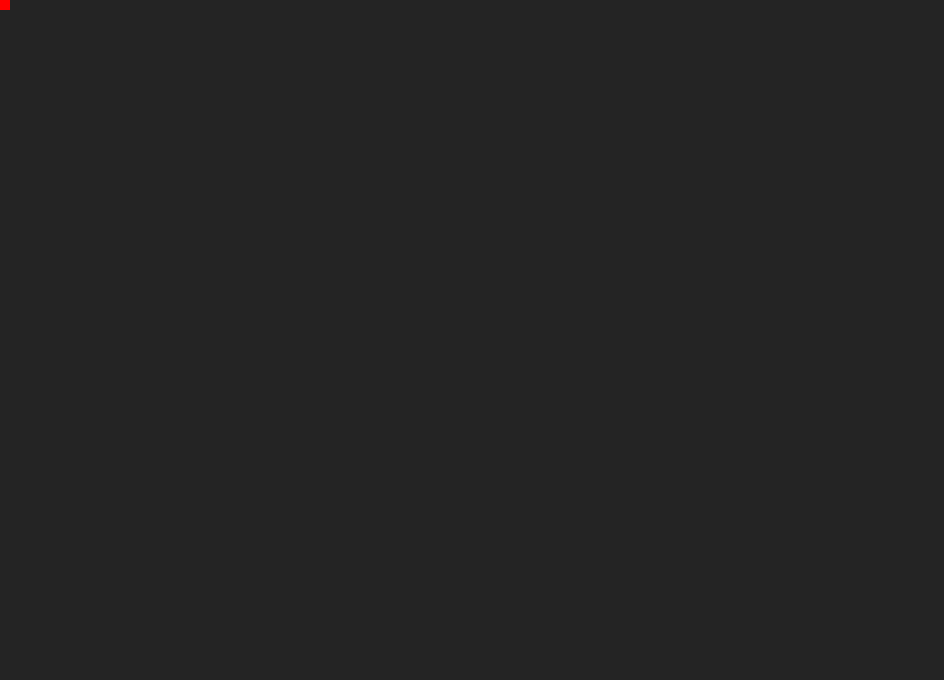
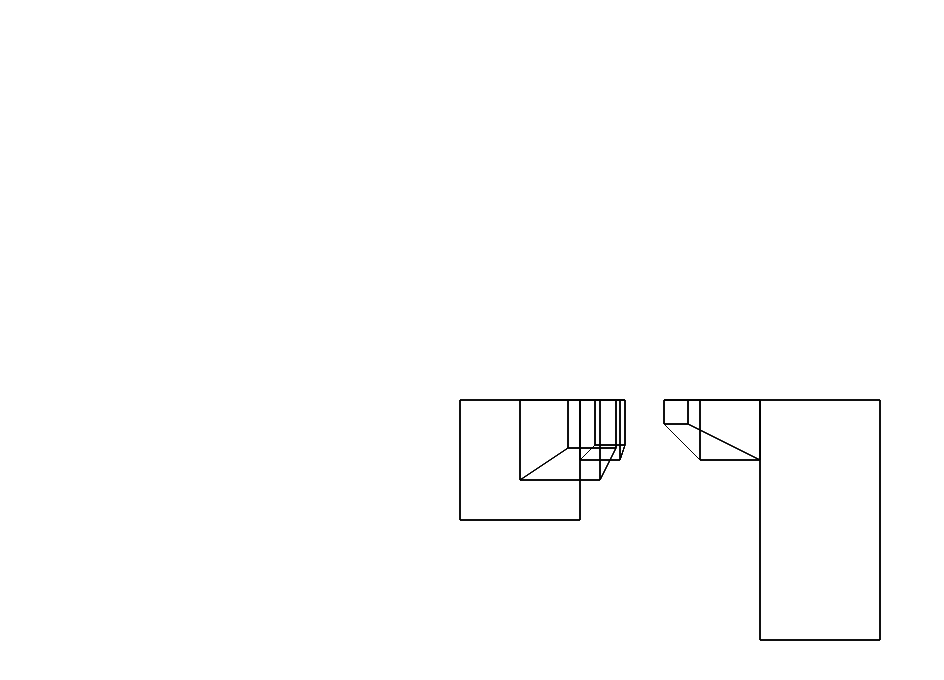
Before and after one commit to nidomika/virtual-camera, a website built with Vite: page index.html in a window 1280 px wide. Shown: the whole page, without its empty margins (0-944 px from the left). Built offline with nearby package versions, Linux system fonts and the light colour scheme.

Commit message:
Add first drawing of cubes

```diff
--- a/src/bindKeys.ts
+++ /dev/null
@@ -1,16 +0,0 @@
-export function bindKeys(camera: Camera): void {
-  window.addEventListener('keydown', e => {
-    if (e.key === 'w') camera.y--
-    if (e.key === 's') camera.y++
-    if (e.key === 'a') camera.x--
-    if (e.key === 'd') camera.x++
-    if (e.key === 'e') camera.z--
-    if (e.key === 'q') camera.z++
-    if (e.key === 'r') camera.pov++
-    if (e.key === 'f') camera.pov--
-    if (e.key === 'ArrowDown') camera.rotationX--
-    if (e.key === 'ArrowUp') camera.rotationX++
-    if (e.key === 'ArrowLeft') camera.rotationX--
-    if (e.key === 'ArrowRight') camera.rotationX++
-  })
-}
--- /dev/null
+++ b/src/cubes.ts
@@ -0,0 +1,96 @@
+import Point3d from './point3d'
+import Vector from './vector'
+
+function cubeVertexesToFaces(vertexes: Point3d[]) {
+  return [
+    [
+      new Vector(vertexes[0], vertexes[1]),
+      new Vector(vertexes[1], vertexes[3]),
+      new Vector(vertexes[3], vertexes[2]),
+      new Vector(vertexes[2], vertexes[0]),
+    ],
+    [
+      new Vector(vertexes[4], vertexes[5]),
+      new Vector(vertexes[5], vertexes[7]),
+      new Vector(vertexes[7], vertexes[6]),
+      new Vector(vertexes[6], vertexes[4]),
+    ],
+    [
+      new Vector(vertexes[0], vertexes[4]),
+      new Vector(vertexes[4], vertexes[6]),
+      new Vector(vertexes[6], vertexes[2]),
+      new Vector(vertexes[2], vertexes[0]),
+    ],
+    [
+      new Vector(vertexes[1], vertexes[5]),
+      new Vector(vertexes[5], vertexes[7]),
+      new Vector(vertexes[7], vertexes[3]),
+      new Vector(vertexes[3], vertexes[1]),
+    ],
+    [
+      new Vector(vertexes[0], vertexes[1]),
+      new Vector(vertexes[1], vertexes[5]),
+      new Vector(vertexes[5], vertexes[4]),
+      new Vector(vertexes[4], vertexes[0]),
+    ],
+    [
+      new Vector(vertexes[2], vertexes[3]),
+      new Vector(vertexes[3], vertexes[7]),
+      new Vector(vertexes[7], vertexes[6]),
+      new Vector(vertexes[6], vertexes[2]),
+    ],
+  ]
+}
+
+export const cubes = [
+  cubeVertexesToFaces([
+    new Point3d(3, 2, -2),
+    new Point3d(3, 0, -2),
+    new Point3d(3, 2, 0),
+    new Point3d(3, 0, 0),
+    new Point3d(1, 2, -2),
+    new Point3d(1, 0, -2),
+    new Point3d(1, 2, 0),
+    new Point3d(1, 0, 0),
+  ]),
+  cubeVertexesToFaces([
+    new Point3d(-1, 2, -1),
+    new Point3d(-1, 0, -1),
+    new Point3d(-1, 2, 0),
+    new Point3d(-1, 0, 0),
+    new Point3d(-2, 2, -1),
+    new Point3d(-2, 0, -1),
+    new Point3d(-2, 2, 0),
+    new Point3d(-2, 0, 0),
+  ]),
+  cubeVertexesToFaces([
+    new Point3d(-1, 1, -5),
+    new Point3d(-1, 0, -5),
+    new Point3d(-1, 1, -2),
+    new Point3d(-1, 0, -2),
+    new Point3d(-2, 1, -5),
+    new Point3d(-2, 0, -5),
+    new Point3d(-2, 1, -2),
+    new Point3d(-2, 0, -2),
+  ]),
+  cubeVertexesToFaces([
+    new Point3d(3, 2, -5),
+    new Point3d(3, 0, -5),
+    new Point3d(3, 2, -3),
+    new Point3d(3, 0, -3),
+    new Point3d(1, 2, -5),
+    new Point3d(1, 0, -5),
+    new Point3d(1, 2, -3),
+    new Point3d(1, 0, -3),
+  ]),
+  cubeVertexesToFaces([
+    new Point3d(3, 3, -8),
+    new Point3d(3, 0, -8),
+    new Point3d(3, 3, -6),
+    new Point3d(3, 0, -6),
+    new Point3d(1, 3, -8),
+    new Point3d(1, 0, -8),
+    new Point3d(1, 3, -6),
+    new Point3d(1, 0, -6),
+  ]),
+]
--- a/src/main.ts
+++ b/src/main.ts
@@ -1,6 +1,5 @@
-import { bindKeys } from './bindKeys'
 import { renderLoop } from './renderLoop'
-import { cubes } from './scene'
+import { cubes } from './cubes'
 import './style.css'
 
 const canvas = document.querySelector<HTMLCanvasElement>('#canvas')!
@@ -9,19 +8,70 @@ ctx.canvas.width = window.innerWidth
 ctx.canvas.height = window.innerHeight
 ctx.fillStyle = 'red'
 
-const camera: Camera = {
-  pov: 90,
-  x: 0,
-  y: 0,
-  z: 0,
-  rotationX: 0,
-  rotationY: 0,
-  rotationZ: 0,
-}
-console.log(cubes)
-bindKeys(camera)
+let cameraPov = 120
+const vectors3d = cubes.flatMap(cube => cube.flatMap(face => face))
+
+window.addEventListener('keydown', e => {
+  if (e.key === 'w') {
+    // move up
+    vectors3d.forEach(v => v.moveDown(0.1))
+  }
+  if (e.key === 's') {
+    // move down
+    vectors3d.forEach(v => v.moveUp(0.1))
+  }
+  if (e.key === 'a') {
+    // move left
+    vectors3d.forEach(v => v.moveRight(0.1))
+  }
+  if (e.key === 'd') {
+    // move right
+    vectors3d.forEach(v => v.moveLeft(0.1))
+  }
+  if (e.key === 'e') {
+    // move forward
+    vectors3d.forEach(v => v.moveBack(0.1))
+  }
+  if (e.key === 'q') {
+    // move backward
+    vectors3d.forEach(v => v.moveForward(0.1))
+  }
+  if (e.key === 'r') {
+    // rotate right
+    vectors3d.forEach(v => v.rotateOY(0.1))
+  }
+  if (e.key === 'f') {
+    // rotate left
+    vectors3d.forEach(v => v.rotateOY(-0.1))
+  }
+  if (e.key === 'ArrowDown') {
+    // rotate down
+    vectors3d.forEach(v => v.rotateOX(0.1))
+  }
+  if (e.key === 'ArrowUp') {
+    // rotate up
+    vectors3d.forEach(v => v.rotateOX(-0.1))
+  }
+  if (e.key === 'ArrowLeft') {
+    // rotate left
+    vectors3d.forEach(v => v.rotateOZ(0.1))
+  }
+  if (e.key === 'ArrowRight') {
+    // rotate right
+    vectors3d.forEach(v => v.rotateOZ(-0.1))
+  }
+})
 
 renderLoop(() => {
+  const vectors2d = vectors3d.map(vector => vector.to2d(cameraPov))
+
   ctx.clearRect(0, 0, canvas.width, canvas.height)
-  ctx.fillRect(camera.x, camera.y, 10, 10)
+
+  vectors2d.forEach(vector => {
+    ctx.beginPath()
+    ctx.moveTo(canvas.width / 2 + vector.a.x, canvas.height / 2 - vector.a.y)
+    ctx.lineTo(canvas.width / 2 + vector.b.x, canvas.height / 2 - vector.b.y)
+    ctx.closePath()
+    ctx.stroke()
+  })
 })
--- /dev/null
+++ b/src/point2d.ts
@@ -0,0 +1,9 @@
+export default class Point2d {
+  public x: number
+  public y: number
+
+  constructor(x: number, y: number) {
+    this.x = x
+    this.y = y
+  }
+}
--- /dev/null
+++ b/src/point3d.ts
@@ -0,0 +1,70 @@
+import Point2d from './point2d'
+
+export default class Point3d {
+  public x: number
+  public y: number
+  public z: number
+  public w: number
+
+  constructor(x: number, y: number, z: number) {
+    this.x = x
+    this.y = y
+    this.z = z
+    this.w = 1.0
+  }
+
+  get matrix(): number[] {
+    return [this.x, this.y, this.z, this.w]
+  }
+
+  set matrix(matrix: number[]) {
+    this.x = matrix[0]
+    this.y = matrix[1]
+    this.z = matrix[2]
+    this.w = matrix[3]
+  }
+
+  rotateOX(angle: number) {
+    const sin = Math.sin(angle)
+    const cos = Math.cos(angle)
+    const matrix = this.matrix
+    this.matrix = [
+      matrix[0],
+      matrix[1] * cos - matrix[2] * sin,
+      matrix[1] * sin + matrix[2] * cos,
+      matrix[3],
+    ]
+  }
+
+  rotateOY(angle: number) {
+    const sin = Math.sin(angle)
+    const cos = Math.cos(angle)
+    const matrix = this.matrix
+    this.matrix = [
+      matrix[0] * cos + matrix[2] * sin,
+      matrix[1],
+      -matrix[0] * sin + matrix[2] * cos,
+      matrix[3],
+    ]
+  }
+
+  rotateOZ(angle: number) {
+    const sin = Math.sin(angle)
+    const cos = Math.cos(angle)
+    const matrix = this.matrix
+    this.matrix = [
+      matrix[0] * cos - matrix[1] * sin,
+      matrix[0] * sin + matrix[1] * cos,
+      matrix[2],
+      matrix[3],
+    ]
+  }
+
+  to2d(pov: number): Point2d {
+    const projectedX = this.x / this.w
+    const projectedY = this.y / this.w
+    const x = (projectedX * pov) / this.z
+    const y = (projectedY * pov) / this.z
+    return new Point2d(x, y)
+  }
+}
--- a/src/scene.ts
+++ /dev/null
@@ -1,106 +0,0 @@
-function cubeVertexesToFaces(vertexes: Vertex3d[]): Cuboid {
-  return [
-    [
-      { a: vertexes[0], b: vertexes[1] },
-      { a: vertexes[1], b: vertexes[2] },
-      { a: vertexes[2], b: vertexes[3] },
-      { a: vertexes[3], b: vertexes[0] },
-    ],
-    [
-      { a: vertexes[4], b: vertexes[5] },
-      { a: vertexes[5], b: vertexes[6] },
-      { a: vertexes[6], b: vertexes[7] },
-      { a: vertexes[7], b: vertexes[4] },
-    ],
-    [
-      { a: vertexes[0], b: vertexes[2] },
-      { a: vertexes[2], b: vertexes[4] },
-      { a: vertexes[4], b: vertexes[6] },
-      { a: vertexes[6], b: vertexes[0] },
-    ],
-    [
-      { a: vertexes[1], b: vertexes[3] },
-      { a: vertexes[3], b: vertexes[5] },
-      { a: vertexes[5], b: vertexes[7] },
-      { a: vertexes[7], b: vertexes[1] },
-    ],
-    [
-      { a: vertexes[0], b: vertexes[1] },
-      { a: vertexes[1], b: vertexes[4] },
-      { a: vertexes[4], b: vertexes[5] },
-      { a: vertexes[5], b: vertexes[0] },
-    ],
-    [
-      { a: vertexes[2], b: vertexes[3] },
-      { a: vertexes[3], b: vertexes[6] },
-      { a: vertexes[6], b: vertexes[7] },
-      { a: vertexes[7], b: vertexes[2] },
-    ],
-  ]
-}
-
-console.log(
-  cubeVertexesToFaces([
-    { x: 3, y: 2, z: -2 },
-    { x: 3, y: 0, z: -2 },
-    { x: 3, y: 2, z: 0 },
-    { x: 3, y: 0, z: 0 },
-    { x: 1, y: 2, z: -2 },
-    { x: 1, y: 0, z: -2 },
-    { x: 1, y: 2, z: 0 },
-    { x: 1, y: 0, z: 0 },
-  ])
-)
-
-export const cubes: Cuboid[] = [
-  cubeVertexesToFaces([
-    { x: 3, y: 2, z: -2 },
-    { x: 3, y: 0, z: -2 },
-    { x: 3, y: 2, z: 0 },
-    { x: 3, y: 0, z: 0 },
-    { x: 1, y: 2, z: -2 },
-    { x: 1, y: 0, z: -2 },
-    { x: 1, y: 2, z: 0 },
-    { x: 1, y: 0, z: 0 },
-  ]),
-  cubeVertexesToFaces([
-    { x: -1, y: 2, z: -1 },
-    { x: -1, y: 0, z: -1 },
-    { x: -1, y: 2, z: 0 },
-    { x: -1, y: 0, z: 0 },
-    { x: -2, y: 2, z: -1 },
-    { x: -2, y: 0, z: -1 },
-    { x: -2, y: 2, z: 0 },
-    { x: -2, y: 0, z: 0 },
-  ]),
-  cubeVertexesToFaces([
-    { x: -1, y: 1, z: -5 },
-    { x: -1, y: 0, z: -5 },
-    { x: -1, y: 1, z: -2 },
-    { x: -1, y: 0, z: -2 },
-    { x: -2, y: 1, z: -5 },
-    { x: -2, y: 0, z: -5 },
-    { x: -2, y: 1, z: -2 },
-    { x: -2, y: 0, z: -2 },
-  ]),
-  cubeVertexesToFaces([
-    { x: 3, y: 2, z: -5 },
-    { x: 3, y: 0, z: -5 },
-    { x: 3, y: 2, z: -3 },
-    { x: 3, y: 0, z: -3 },
-    { x: 1, y: 2, z: -5 },
-    { x: 1, y: 0, z: -5 },
-    { x: 1, y: 2, z: -3 },
-    { x: 1, y: 0, z: -3 },
-  ]),
-  cubeVertexesToFaces([
-    { x: 3, y: 3, z: -8 },
-    { x: 3, y: 0, z: -8 },
-    { x: 3, y: 3, z: -6 },
-    { x: 3, y: 0, z: -6 },
-    { x: 1, y: 3, z: -8 },
-    { x: 1, y: 0, z: -8 },
-    { x: 1, y: 3, z: -6 },
-    { x: 1, y: 0, z: -6 },
-  ]),
-]
--- a/src/style.css
+++ b/src/style.css
@@ -6,7 +6,7 @@
 
   color-scheme: light dark;
   color: rgba(255, 255, 255, 0.87);
-  background-color: #242424;
+  background-color: white;
 
   font-synthesis: none;
   text-rendering: optimizeLegibility;
--- /dev/null
+++ b/src/vector.ts
@@ -0,0 +1,60 @@
+import Point3d from './point3d'
+
+export default class Vector {
+  public a: Point3d
+  public b: Point3d
+
+  constructor(a: Point3d, b: Point3d) {
+    this.a = a
+    this.b = b
+  }
+
+  moveUp(step: number) {
+    this.a.y += step
+    this.b.y += step
+  }
+
+  moveDown(step: number) {
+    this.a.y -= step
+    this.b.y -= step
+  }
+
+  moveLeft(step: number) {
+    this.a.x -= step
+    this.b.x -= step
+  }
+
+  moveRight(step: number) {
+    this.a.x += step
+    this.b.x += step
+  }
+
+  moveForward(step: number) {
+    this.a.z += step
+    this.b.z += step
+  }
+
+  moveBack(step: number) {
+    this.a.z -= step
+    this.b.z -= step
+  }
+
+  rotateOX(angle: number) {
+    this.a.rotateOX(angle)
+    this.b.rotateOX(angle)
+  }
+
+  rotateOY(angle: number) {
+    this.a.rotateOY(angle)
+    this.b.rotateOY(angle)
+  }
+
+  rotateOZ(angle: number) {
+    this.a.rotateOZ(angle)
+    this.b.rotateOZ(angle)
+  }
+
+  to2d(pov: number) {
+    return { a: this.a.to2d(pov), b: this.b.to2d(pov) } as const
+  }
+}
```
Also changed, not shown: src/math.ts (added, +29 -0 lines), src/types.d.ts (+2 -19 lines).
